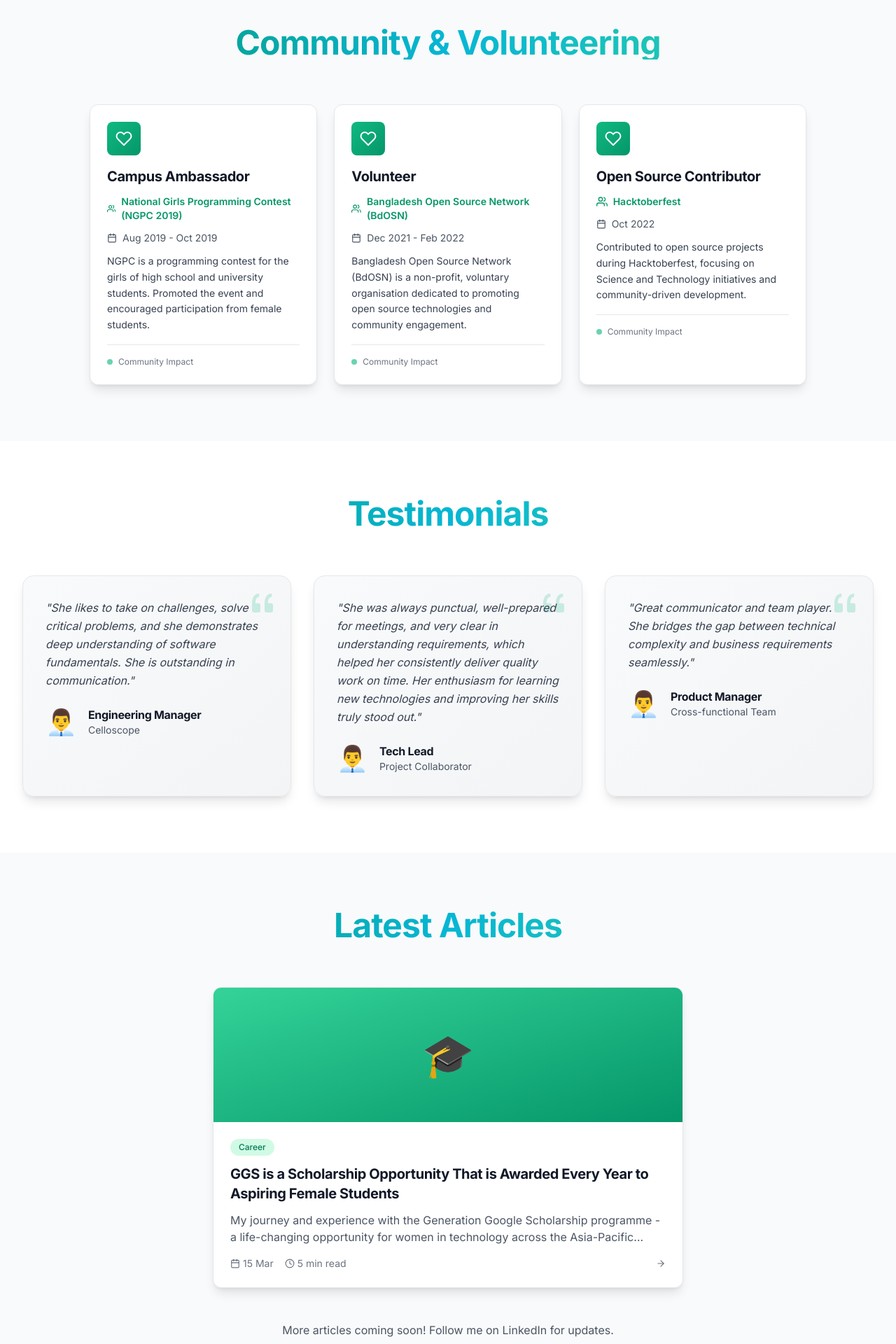
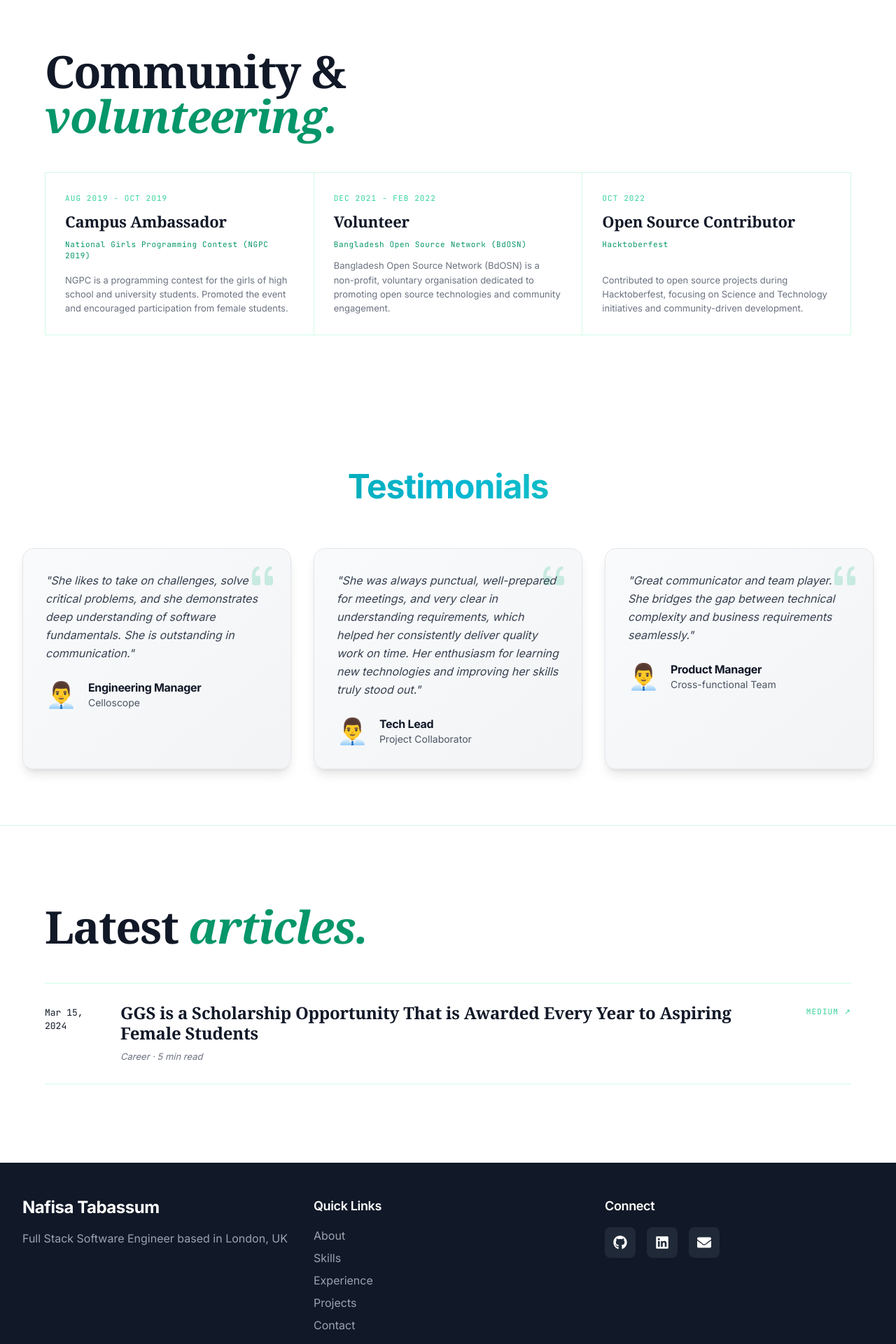
Before and after one commit to Mussabat/PORTFOLIO, a React (Vite) app: page / in a window 1280 px wide. Shown: the part 7000-8920 px from the top of the page at 70% size. Built offline with nearby package versions, Linux system fonts and the light colour scheme; a web font is replaced by a local one.

Commit message:
modify: design of blog and volunteering section

```diff
--- a/src/components/Blog.tsx
+++ b/src/components/Blog.tsx
@@ -1,91 +1,95 @@
-import React from 'react';
-import { motion } from 'framer-motion';
-import { FiCalendar, FiClock, FiArrowRight } from 'react-icons/fi';
-import { Section } from './ui/Section';
+import { useState } from 'react';
 
-export const Blog: React.FC = () => {
 const blogPosts = [
     {
         title: 'GGS is a Scholarship Opportunity That is Awarded Every Year to Aspiring Female Students',
         excerpt:
-                'My journey and experience with the Generation Google Scholarship programme - a life-changing opportunity for women in technology across the Asia-Pacific region...',
-            date: '2024-03-15',
+            'My journey and experience with the Generation Google Scholarship programme — a life-changing opportunity for women in technology across the Asia-Pacific region. From the application process to the scholarship community, this article covers what it means to be selected from 15,000+ applicants.',
+        date: 'Mar 15, 2024',
         readTime: '5 min read',
         category: 'Career',
-            image: '🎓',
         url: 'https://medium.com/@tnafisa18/ggs-is-a-scholarship-opportunity-that-is-awarded-every-year-to-aspiring-female-students-354853c24ffd',
     },
 ];
 
+export function Blog() {
+    const [open, setOpen] = useState<number | null>(null);
+
     return (
-        <Section
-            id="blog"
-            title="Latest Articles"
-            className="bg-gray-50 dark:bg-gray-800"
+        <section id="blog" className="border-t border-primary-100 dark:border-primary-900/40 py-16 md:py-28">
+            <div className="max-w-screen-xl mx-auto px-5 lg:px-16">
+                <h2 className="font-serif text-4xl md:text-5xl lg:text-[clamp(36px,5vw,68px)] leading-[1.05] tracking-[-0.025em] mb-12 max-w-[18ch] text-gray-900 dark:text-white">
+                    Latest{' '}
+                    <em className="italic text-primary-600 dark:text-primary-400">articles.</em>
+                </h2>
+
+                <div className="flex flex-col">
+                    {blogPosts.map((post, i) => {
+                        const isOpen = open === i;
+                        return (
+                            <div key={i}>
+                                <div
+                                    onClick={() => setOpen(isOpen ? null : i)}
+                                    className={[
+                                        'grid gap-7 py-7 border-t border-primary-100 dark:border-primary-900/40 cursor-pointer transition-colors duration-150',
+                                        'grid-cols-[80px_1fr] sm:grid-cols-[80px_1fr_100px]',
+                                        'hover:bg-primary-50/60 dark:hover:bg-primary-900/10',
+                                        isOpen ? 'bg-primary-50/60 dark:bg-primary-900/10' : '',
+                                    ].join(' ')}
                                 >
-            <div className="max-w-2xl mx-auto">
-                {blogPosts.map((post, index) => (
-                    <motion.article
-                        key={index}
-                        initial={{ opacity: 0, y: 20 }}
-                        whileInView={{ opacity: 1, y: 0 }}
-                        viewport={{ once: true }}
-                        transition={{ duration: 0.5, delay: index * 0.1 }}
-                        whileHover={{ y: -8 }}
-                        onClick={() => window.open(post.url, '_blank')}
-                        className="bg-white dark:bg-gray-900 rounded-xl overflow-hidden shadow-lg border border-gray-200 dark:border-gray-700 cursor-pointer group"
-                    >
-                        <div className="h-48 bg-gradient-to-br from-primary-400 to-primary-600 flex items-center justify-center text-6xl">
-                            {post.image}
+                                    {/* Date */}
+                                    <div className="font-mono text-[13px] text-gray-900 dark:text-white pt-1">
+                                        {post.date}
                                     </div>
 
-                        <div className="p-6">
-                            <div className="flex items-center gap-2 mb-3">
-                                <span className="px-3 py-1 bg-primary-100 dark:bg-primary-900/30 text-primary-700 dark:text-primary-300 rounded-full text-xs font-medium">
-                                    {post.category}
+                                    {/* Content */}
+                                    <div>
+                                        <h3 className="font-serif text-[clamp(18px,2.2vw,24px)] leading-[1.2] tracking-[-0.01em] m-0 mb-2 text-gray-900 dark:text-white">
+                                            {post.title}
+                                        </h3>
+                                        <div className="text-[13px] text-gray-500 dark:text-gray-400 italic leading-relaxed">
+                                            {post.category} · {post.readTime}
+                                        </div>
+                                    </div>
+
+                                    {/* Read link — hidden on mobile */}
+                                    <div className="hidden sm:flex flex-col items-end pt-1">
+                                        <span className="font-mono text-[11px] tracking-[0.1em] uppercase text-primary-400 dark:text-primary-500">
+                                            Medium ↗
                                         </span>
                                     </div>
+                                </div>
 
-                            <h3 className="text-xl font-bold text-gray-900 dark:text-white mb-3 group-hover:text-primary-600 dark:group-hover:text-primary-400 transition-colors">
-                                {post.title}
-                            </h3>
-
-                            <p className="text-gray-600 dark:text-gray-400 mb-4 line-clamp-2">
+                                {/* Expanded excerpt */}
+                                {isOpen && (
+                                    <div className="grid grid-cols-[80px_1fr] sm:grid-cols-[80px_1fr_100px] gap-7 pb-7 border-t border-primary-100/60 dark:border-primary-900/20 bg-primary-50/60 dark:bg-primary-900/10">
+                                        <div />
+                                        <div className="pt-5">
+                                            <p className="text-[14px] text-gray-700 dark:text-gray-300 leading-relaxed max-w-[70ch] mb-4">
                                                 {post.excerpt}
                                             </p>
+                                            <a
+                                                href={post.url}
+                                                target="_blank"
+                                                rel="noreferrer"
+                                                onClick={e => e.stopPropagation()}
+                                                className="font-mono text-[11px] px-4 py-2 border border-primary-200 dark:border-primary-700 rounded-full text-gray-800 dark:text-gray-200 hover:bg-primary-600 hover:text-white hover:border-primary-600 transition-colors"
+                                            >
+                                                Read on Medium ↗
+                                            </a>
+                                        </div>
+                                        <div />
+                                    </div>
+                                )}
 
-                            <div className="flex items-center justify-between text-sm text-gray-500 dark:text-gray-500">
-                                <div className="flex items-center gap-4">
-                                    <span className="flex items-center gap-1">
-                                        <FiCalendar size={14} />
-                                        {new Date(post.date).toLocaleDateString('en-GB', {
-                                            month: 'short',
-                                            day: 'numeric',
+                                {i === blogPosts.length - 1 && (
+                                    <div className="border-b border-primary-100 dark:border-primary-900/40" />
+                                )}
+                            </div>
+                        );
                     })}
-                                    </span>
-                                    <span className="flex items-center gap-1">
-                                        <FiClock size={14} />
-                                        {post.readTime}
-                                    </span>
-                                </div>
-
-                                <FiArrowRight className="group-hover:translate-x-2 transition-transform" />
                 </div>
             </div>
-                    </motion.article>
-                ))}
-            </div>
-
-            <motion.div
-                initial={{ opacity: 0 }}
-                whileInView={{ opacity: 1 }}
-                viewport={{ once: true }}
-                className="text-center mt-12"
-            >
-                <p className="text-gray-600 dark:text-gray-400 mb-4">
-                    More articles coming soon! Follow me on LinkedIn for updates.
-                </p>
-            </motion.div>
-        </Section>
+        </section>
     );
-};
+}
--- a/src/components/Volunteering.tsx
+++ b/src/components/Volunteering.tsx
@@ -1,66 +1,44 @@
 import { motion } from 'framer-motion';
-import { FiHeart, FiCalendar, FiUsers } from 'react-icons/fi';
-import { Section } from './ui/Section';
 import { portfolioData } from '../data/portfolio';
 
 export function Volunteering() {
     const { volunteering } = portfolioData;
 
     return (
-        <Section
-            id="volunteering"
-            title="Community & Volunteering"
-            className="bg-gray-50 dark:bg-gray-800"
-        >
-            <div className="max-w-5xl mx-auto grid grid-cols-1 md:grid-cols-2 lg:grid-cols-3 gap-6">
-                {volunteering.map((volunteer, index) => (
-                    <motion.div
-                        key={index}
-                        initial={{ opacity: 0, y: 20 }}
-                        whileInView={{ opacity: 1, y: 0 }}
-                        viewport={{ once: true }}
-                        transition={{ duration: 0.5, delay: index * 0.1 }}
-                        whileHover={{ y: -8, scale: 1.02 }}
-                        className="bg-white dark:bg-gray-900 rounded-xl p-6 shadow-lg border border-gray-200 dark:border-gray-700 hover:shadow-2xl transition-all"
-                    >
-                        <div className="flex items-start gap-4 mb-4">
-                            <div className="p-3 bg-gradient-to-br from-primary-500 to-primary-600 rounded-lg">
-                                <FiHeart className="text-white" size={24} />
+        <section id="volunteering" className="border-t border-primary-100 dark:border-primary-900/40 py-16 md:py-28">
+            <div className="max-w-screen-xl mx-auto px-5 lg:px-16">
+
+                <h2 className="font-serif text-4xl md:text-5xl lg:text-[clamp(36px,5vw,68px)] leading-[1.05] tracking-[-0.025em] mb-12 max-w-[18ch] text-gray-900 dark:text-white">
+                    Community &{' '}
+                    <em className="italic text-primary-600 dark:text-primary-400">volunteering.</em>
+                </h2>
+
+                <div className="grid grid-cols-1 sm:grid-cols-2 lg:grid-cols-3 border-t border-l border-primary-100 dark:border-primary-900/40">
+                    {volunteering.map((v, index) => (
+                        <motion.div
+                            key={index}
+                            initial={{ opacity: 0 }}
+                            whileInView={{ opacity: 1 }}
+                            viewport={{ once: true }}
+                            transition={{ duration: 0.5, delay: index * 0.06 }}
+                            className="flex flex-col gap-3 p-7 border-r border-b border-primary-100 dark:border-primary-900/40 min-h-[180px] bg-white dark:bg-gray-900 hover:bg-primary-50 dark:hover:bg-primary-900/20 transition-colors duration-200"
+                        >
+                            <div className="font-mono text-[11px] tracking-[0.1em] uppercase text-primary-400 dark:text-primary-500">
+                                {v.period}
                             </div>
-                        </div>
-
-                        <div className="space-y-3">
-                            <h3 className="text-xl font-bold text-gray-900 dark:text-white">
-                                {volunteer.role}
+                            <h3 className="font-serif text-[22px] leading-[1.15] tracking-[-0.01em] m-0 text-gray-900 dark:text-white">
+                                {v.role}
                             </h3>
-
-                            <div className="flex items-center gap-2 text-primary-600 dark:text-primary-400">
-                                <FiUsers size={16} />
-                                <span className="font-semibold text-sm">
-                                    {volunteer.organization}
-                                </span>
+                            <div className="font-mono text-[11px] tracking-[0.06em] text-primary-600 dark:text-primary-400">
+                                {v.organization}
                             </div>
-
-                            <div className="flex items-center gap-2 text-gray-600 dark:text-gray-400 text-sm">
-                                <FiCalendar size={14} />
-                                <span>{volunteer.period}</span>
-                            </div>
-
-                            <p className="text-gray-700 dark:text-gray-300 leading-relaxed text-sm">
-                                {volunteer.description}
+                            <p className="text-[13px] leading-[1.55] mt-auto text-gray-500 dark:text-gray-400">
+                                {v.description}
                             </p>
-                        </div>
-
-                        {/* Decorative element */}
-                        <div className="mt-4 pt-4 border-t border-gray-200 dark:border-gray-700">
-                            <div className="flex items-center gap-2 text-xs text-gray-500 dark:text-gray-400">
-                                <div className="w-2 h-2 bg-primary-500 rounded-full animate-pulse"></div>
-                                <span>Community Impact</span>
-                            </div>
-                        </div>
-                    </motion.div>
-                ))}
+                        </motion.div>
+                    ))}
+                </div>
             </div>
-        </Section>
+        </section>
     );
 }
```
Lines whose indentation alone changed are shown as unchanged.
